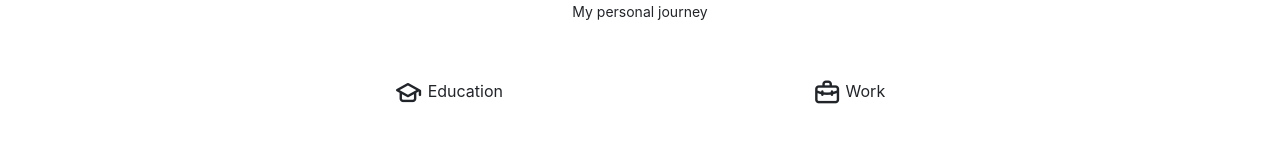
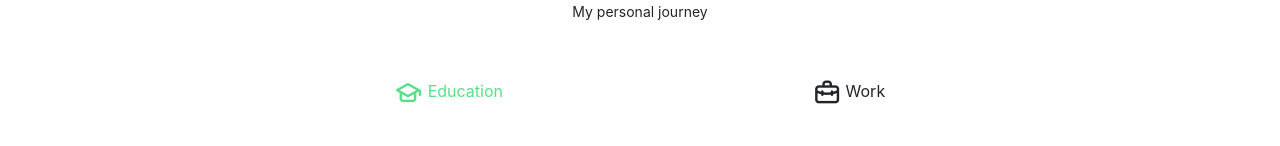
Before and after one commit to StephenAraka/portfolio, a React (Create React App) app: page / in a window 1280 px wide. Shown: the part 2277-2423 px from the top of the page. Built offline with nearby package versions, Linux system fonts and the light colour scheme; some icons are missing.

Commit message:
add qulification tab toggler

```diff
--- a/src/components/main.jsx
+++ b/src/components/main.jsx
@@ -7,6 +7,7 @@ const Main = () => {
   const [showSkills1, setShowSkills1] = useState(true);
   const [showSkills2, setShowSkills2] = useState(false);
   const [showSkills3, setShowSkills3] = useState(false);
+  const [isEducation, setIsEducation] = useState(true);
 
   return (
     <main className="main">
@@ -252,12 +253,18 @@ const Main = () => {
         <span className="section__subtitle">My personal journey</span>
         <div className="qualification__container container">
           <div className="qualification__tabs">
-            <div className="qualification__button button--flex">
+            <div
+              className={`qualification__button button--flex ${isEducation ? 'qualification__active' : ''}`}
+              onClick={() => setIsEducation(!isEducation)}
+            >
               <i className="uil uil-graduation-cap qualification__icon"></i>
               Education
             </div>
 
-            <div className="qualification__button button--flex">
+            <div
+              className={`qualification__button button--flex ${isEducation ? '' : 'qualification__active'}`}
+              onClick={() => setIsEducation(!isEducation)}
+            >
               <i className="uil uil-briefcase-alt qualification__icon"></i>
               Work
             </div>
@@ -265,7 +272,7 @@ const Main = () => {
 
           <div className="qualification__sections">
             {/* === QUALIFICATION CONTENT 1 === */}
-            <div className="qualification__content qualification__active" data-content id="education">
+            <div className={`qualification__content ${isEducation ? 'qualification__active' : ''}`} data-content id="education">
 
               {/* === QUALIFICATION 1 === */}
               <div className="qualification__data">
@@ -305,7 +312,7 @@ const Main = () => {
             </div>
 
             {/* === QUALIFICATION CONTENT 2 === */}
-            <div className="qualification__content" data-content id="work">
+            <div className={`qualification__content ${isEducation ? '' : 'qualification__active'}`} data-content id="work">
 
               {/* === QUALIFICATION 1 === */}
               <div className="qualification__data">
--- a/src/index.css
+++ b/src/index.css
@@ -582,6 +582,10 @@ img {
   display: block;
 }
 
+.qualification__button.qualification__active {
+  color: var(--first-color);
+}
+
 /*==================== SERVICES ====================*/
 
 
```
